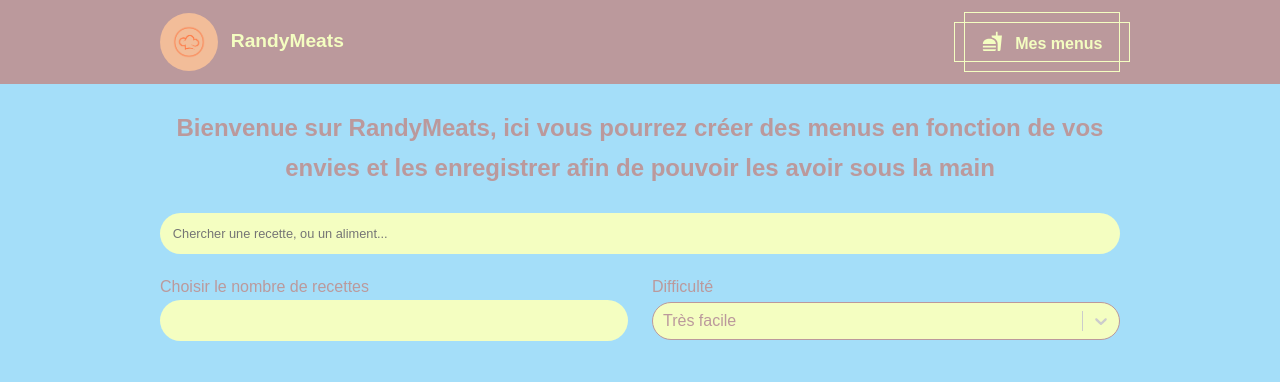
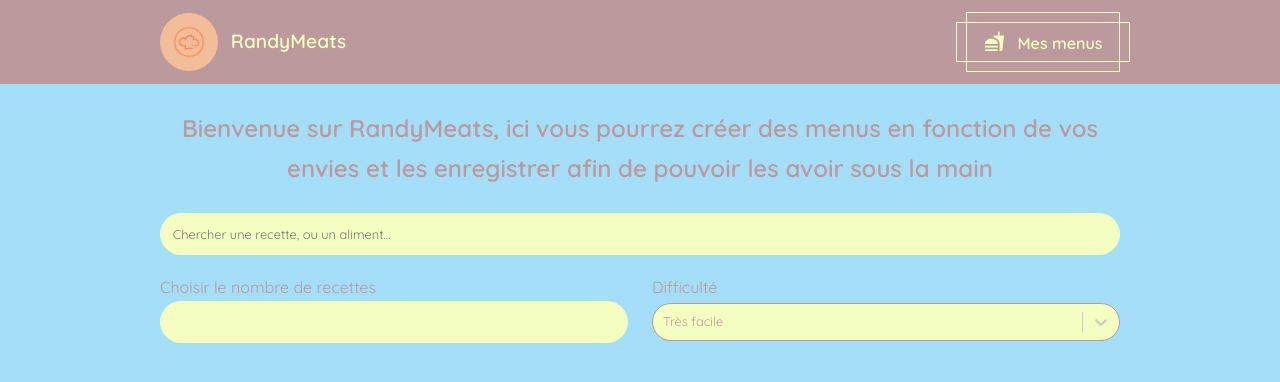
Before and after one commit to jeremyv59/randy-meats, a React (Create React App) app: page / in a window 1280 px wide. Shown: the top 382 px of the page. Built offline with nearby package versions, Linux system fonts and the light colour scheme.

Commit message:
update font family

```diff
--- a/src/components/form/search_form.css
+++ b/src/components/form/search_form.css
@@ -6,6 +6,7 @@
   background-color: var(--color-primary);
   border-radius: 25rem;
   font-size: 0.8rem;
+  font-family: "Quicksand";
 }
 
 .picker_container {
@@ -30,6 +31,7 @@
   border-radius: 25rem;
   font-size: 0.8rem;
   color: var(--color-secondary);
+  font-family: "Quicksand";
 }
 
 input[type="number"]::-webkit-inner-spin-button {
--- a/src/components/picker/Picker.tsx
+++ b/src/components/picker/Picker.tsx
@@ -48,10 +48,13 @@ const customStyles: StylesConfig<
     ...provided,
     backgroundColor: "#f4fec1",
     color: "#bb999c",
+    fontSize: "0.8rem",
+    fontFamily: "Quicksand",
   }),
   singleValue: (provided) => ({
     ...provided,
     color: "#bb999c",
+    fontSize: "0.8rem",
   }),
 };
 
--- a/src/index.css
+++ b/src/index.css
@@ -1,5 +1,4 @@
 @import url("https://fonts.googleapis.com/css2?family=Quicksand:wght@300;400;600&display=swap");
-
 
 * {
   margin: 0;
@@ -33,7 +32,7 @@ html {
 }
 
 body {
-  font-family: "Space Grotesk", sans-serif;
+  font-family: "Quicksand", sans-serif;
   background: var(--color-bg);
   line-height: 1.7;
 }
```
